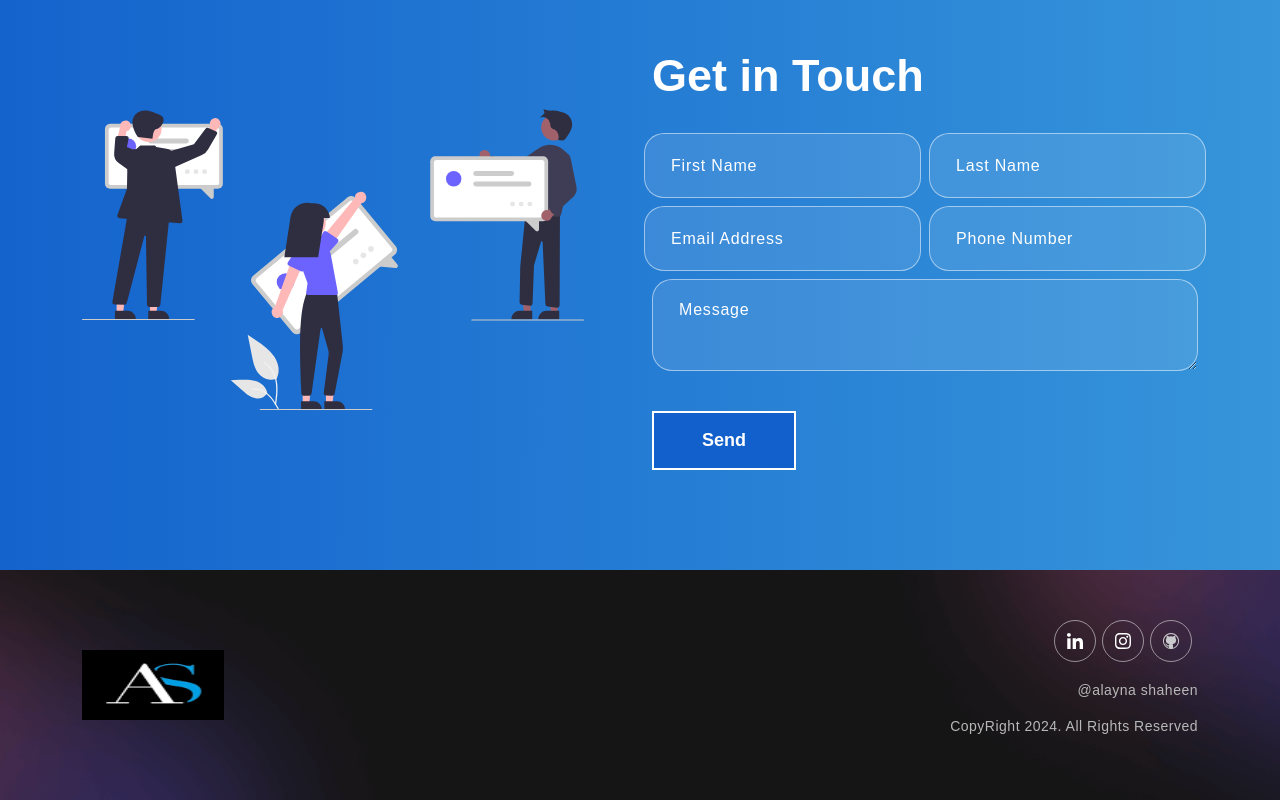
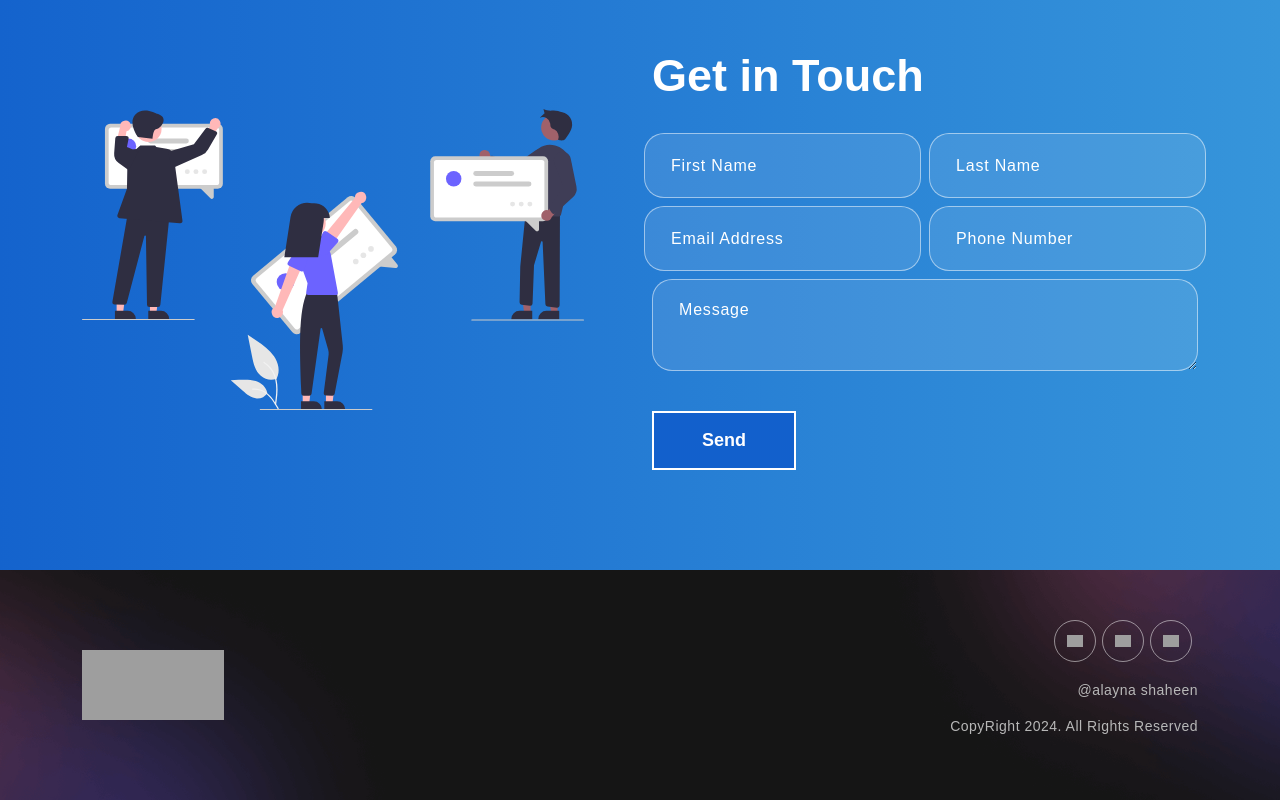
Before and after one commit to AlaynaShaheen/Portfolio507, a React (Create React App) app: page / in a window 1280 px wide. Shown: the part 3907-4707 px from the top of the page. Built offline with nearby package versions, Linux system fonts and the light colour scheme; grey boxes are pictures that could not be loaded.

Commit message:
Added social-media links

```diff
--- a/src/components/Footer.js
+++ b/src/components/Footer.js
@@ -1,9 +1,9 @@
 import { Container,Row,Col } from "react-bootstrap";
-import navIcon1 from '../assets/nav-icon1.svg';
-import navIcon2 from '../assets/nav-icon2.svg';
-import navIcon3 from '../assets/nav-icon3.svg';
-import github from '../assets/github.png';
-import logo from '../assets/logo_pt.png';
+import navIcon1 from '../assets/img/nav-icon1.svg';
+import navIcon2 from '../assets/img/nav-icon2.svg';
+import navIcon3 from '../assets/img/nav-icon3.svg';
+import github from '../assets/img/github.png';
+import logo from '../assets/img/logo_pt.png';
 export const Footer = () =>{
     return (
         <footer className="footer">
@@ -16,7 +16,7 @@ export const Footer = () =>{
                    <Col sm={6} className="text-center text-sm-end">
                    <div className="social-icon">
                 <a href="https://www.linkedin.com/in/alayna-shaheen-782680249"><img src={navIcon1} alt="" /></a>
-                <a href="#"><img src={navIcon3} alt="" /></a>
+                <a href="https://www.instagram.com/alayna__shaheen/"><img src={navIcon3} alt="" /></a>
                 <a href="https://github.com/AlaynaShaheen"><img src={github} alt="" /></a>
                 <p>@alayna shaheen</p>
                    <p>CopyRight 2024. All Rights Reserved</p>
```
